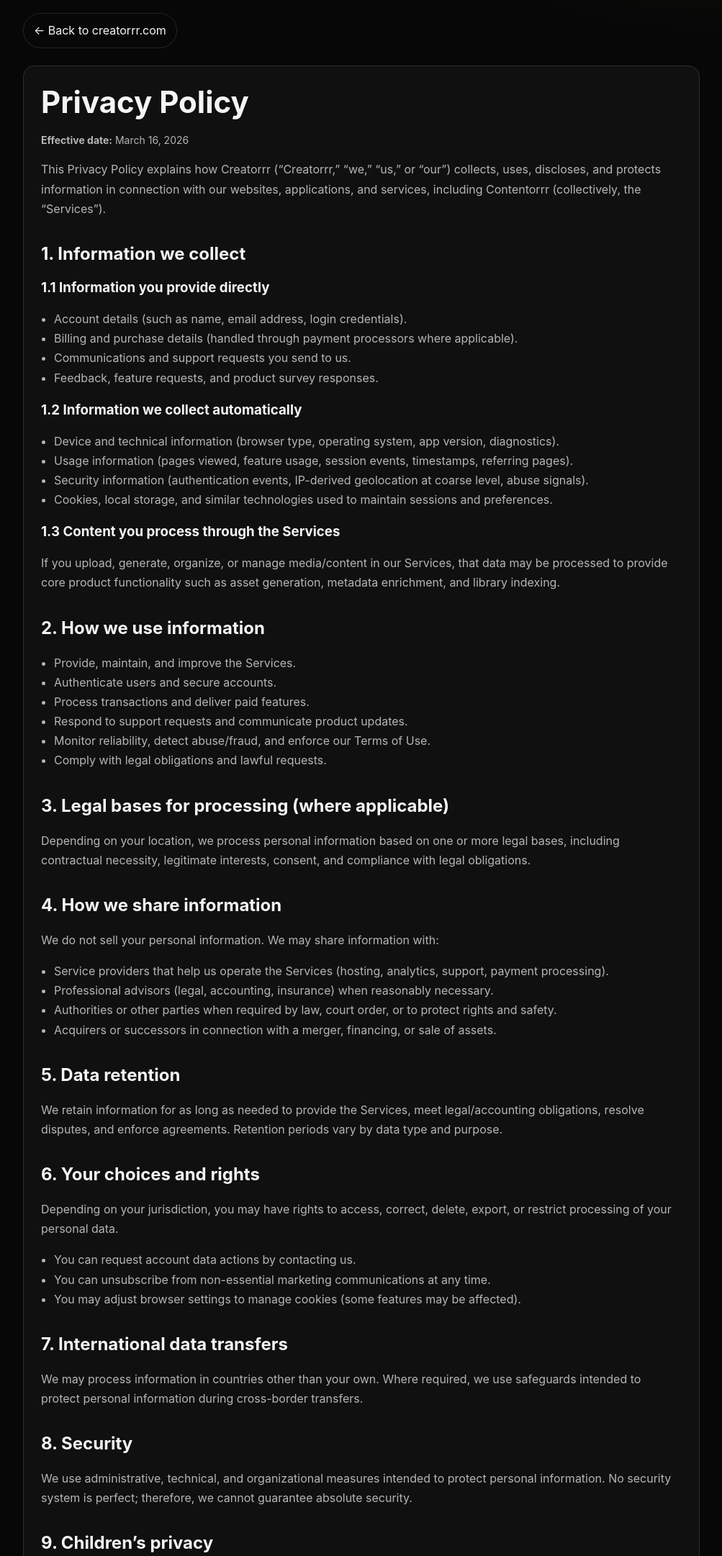
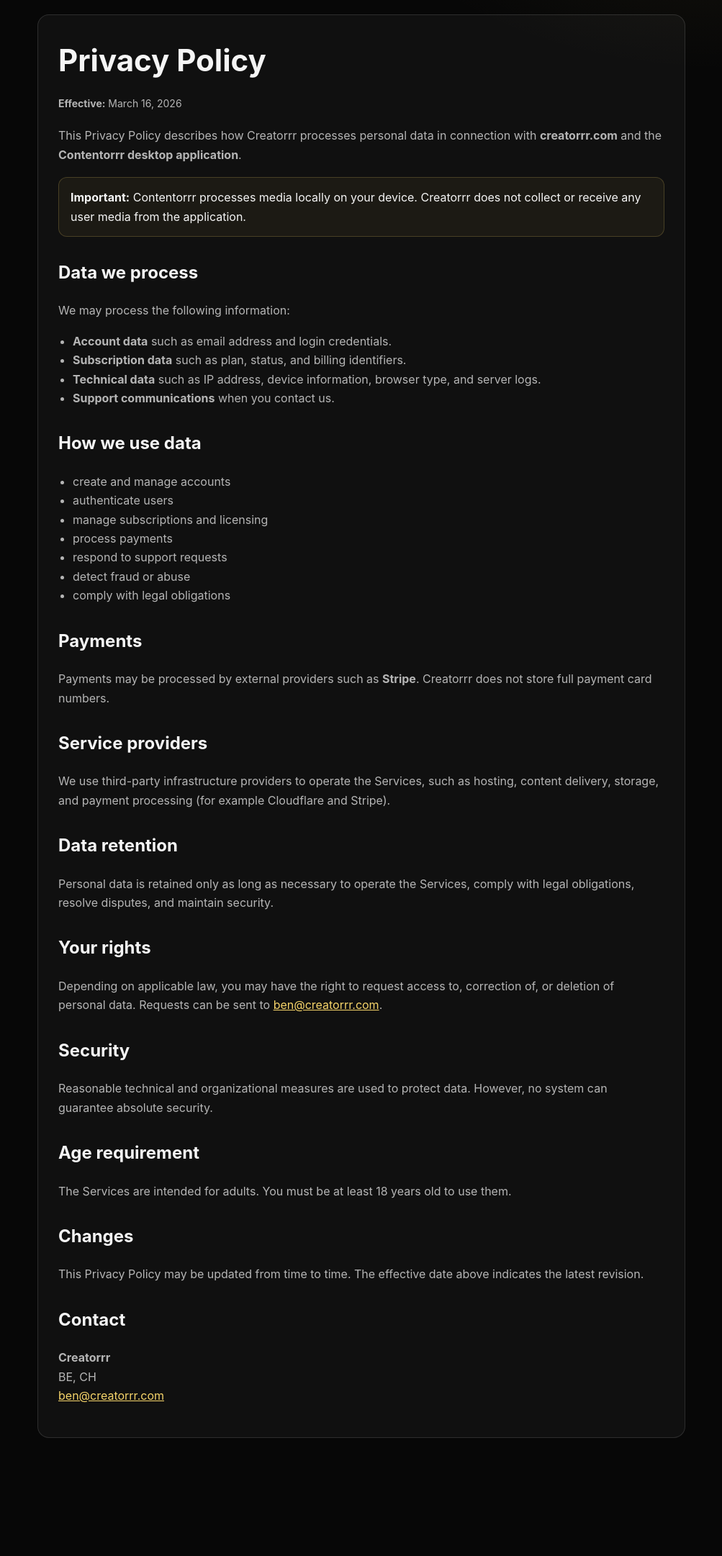
Before and after one commit to missblackreey-max/creatorrr.com, a plain HTML site: page public/privacy.html in a window 1280 px wide. Shown: the part 20-2182 px from the top of the page at 72% size, without its empty margins (138-1141 px from the left). After the commit the page ends 2088 px from the top, so only its background shows below. Drawn offline with Linux system fonts and the light colour scheme.

Commit message:
terms etc. update.

```diff
--- a/public/privacy.html
+++ b/public/privacy.html
@@ -1,180 +1,165 @@
 <!DOCTYPE html>
 <html lang="en">
 <head>
-  <meta charset="UTF-8" />
-  <meta name="viewport" content="width=device-width, initial-scale=1.0" />
+<meta charset="UTF-8">
+<meta name="viewport" content="width=device-width, initial-scale=1.0">
 <title>Privacy Policy | Creatorrr</title>
-  <meta name="description" content="Creatorrr Privacy Policy: how we collect, use, store, and protect your information when using Contentorrr and creatorrr.com." />
+<meta name="description" content="Privacy Policy for creatorrr.com and the Contentorrr desktop application.">
+
 <style>
-    :root {
-      --bg: #070707;
-      --card: rgba(255, 255, 255, 0.04);
-      --line: rgba(255, 255, 255, 0.12);
-      --text: #f5f5f5;
-      --muted: rgba(245, 245, 245, 0.72);
-      --gold: #f7d56a;
-      --max: 940px;
-      --radius: 16px;
+:root{
+--bg:#070707;
+--card:rgba(255,255,255,0.04);
+--line:rgba(255,255,255,0.12);
+--text:#f5f5f5;
+--muted:rgba(245,245,245,0.72);
+--gold:#f7d56a;
+--max:900px;
+--radius:16px;
 }
 
-    * { box-sizing: border-box; }
+*{box-sizing:border-box}
 
-    body {
-      margin: 0;
-      background: radial-gradient(1000px 600px at 90% -10%, rgba(247, 213, 106, 0.08), transparent 55%), var(--bg);
-      color: var(--text);
-      font-family: Inter, system-ui, -apple-system, Segoe UI, sans-serif;
-      line-height: 1.7;
+body{
+margin:0;
+background:radial-gradient(1000px 600px at 90% -10%,rgba(247,213,106,0.08),transparent 55%),var(--bg);
+color:var(--text);
+font-family:Inter,system-ui,-apple-system,Segoe UI,sans-serif;
+line-height:1.65;
 }
 
-    a { color: var(--gold); }
+a{color:var(--gold)}
 
-    .container {
-      width: min(calc(100% - 32px), var(--max));
-      margin: 0 auto;
-      padding: 38px 0 64px;
+.container{
+width:min(calc(100% - 32px),var(--max));
+margin:0 auto;
+padding:40px 0 70px;
 }
 
-    .top {
-      display: flex;
-      justify-content: space-between;
-      gap: 18px;
-      align-items: center;
-      flex-wrap: wrap;
-      margin-bottom: 24px;
+.card{
+background:var(--card);
+border:1px solid var(--line);
+border-radius:var(--radius);
+padding:28px;
 }
 
-    .back {
-      display: inline-flex;
-      padding: 10px 14px;
-      border-radius: 999px;
-      border: 1px solid var(--line);
-      color: var(--text);
-      text-decoration: none;
+h1{margin:0 0 10px;font-size:clamp(30px,5vw,42px)}
+h2{margin-top:30px}
+p,li{color:var(--muted)}
+ul{padding-left:20px}
+
+.meta{font-size:14px;margin-bottom:20px;color:var(--muted)}
+
+.note{
+margin:18px 0;
+padding:14px 16px;
+border-radius:12px;
+border:1px solid rgba(247,213,106,0.2);
+background:rgba(247,213,106,0.05);
 }
-
-    .card {
-      background: var(--card);
-      border: 1px solid var(--line);
-      border-radius: var(--radius);
-      padding: 24px;
-    }
-
-    h1, h2, h3 { line-height: 1.25; }
-    h1 { font-size: clamp(28px, 5vw, 42px); margin: 0 0 8px; }
-    h2 { margin-top: 34px; }
-    p, li { color: var(--muted); }
-    ul { padding-left: 18px; }
-    .meta { color: var(--muted); font-size: 14px; margin-bottom: 0; }
 </style>
 </head>
+
 <body>
 <main class="container">
-    <div class="top">
-      <a class="back" href="./index.html">← Back to creatorrr.com</a>
+
+<article class="card">
+
+<h1>Privacy Policy</h1>
+<p class="meta"><strong>Effective:</strong> March 16, 2026</p>
+
+<p>
+This Privacy Policy describes how Creatorrr processes personal data in connection with
+<strong>creatorrr.com</strong> and the <strong>Contentorrr desktop application</strong>.
+</p>
+
+<div class="note">
+<strong>Important:</strong> Contentorrr processes media locally on your device.
+Creatorrr does not collect or receive any user media from the application.
 </div>
 
-    <article class="card">
-      <h1>Privacy Policy</h1>
-      <p class="meta"><strong>Effective date:</strong> March 16, 2026</p>
+<h2>Data we process</h2>
+
+<p>We may process the following information:</p>
+
+<ul>
+<li><strong>Account data</strong> such as email address and login credentials.</li>
+<li><strong>Subscription data</strong> such as plan, status, and billing identifiers.</li>
+<li><strong>Technical data</strong> such as IP address, device information, browser type, and server logs.</li>
+<li><strong>Support communications</strong> when you contact us.</li>
+</ul>
+
+<h2>How we use data</h2>
+
+<ul>
+<li>create and manage accounts</li>
+<li>authenticate users</li>
+<li>manage subscriptions and licensing</li>
+<li>process payments</li>
+<li>respond to support requests</li>
+<li>detect fraud or abuse</li>
+<li>comply with legal obligations</li>
+</ul>
+
+<h2>Payments</h2>
+
 <p>
-        This Privacy Policy explains how Creatorrr (&ldquo;Creatorrr,&rdquo; &ldquo;we,&rdquo; &ldquo;us,&rdquo; or &ldquo;our&rdquo;) collects,
-        uses, discloses, and protects information in connection with our websites, applications,
-        and services, including Contentorrr (collectively, the &ldquo;Services&rdquo;).
+Payments may be processed by external providers such as <strong>Stripe</strong>.
+Creatorrr does not store full payment card numbers.
 </p>
 
-      <h2>1. Information we collect</h2>
-      <h3>1.1 Information you provide directly</h3>
-      <ul>
-        <li>Account details (such as name, email address, login credentials).</li>
-        <li>Billing and purchase details (handled through payment processors where applicable).</li>
-        <li>Communications and support requests you send to us.</li>
-        <li>Feedback, feature requests, and product survey responses.</li>
-      </ul>
+<h2>Service providers</h2>
 
-      <h3>1.2 Information we collect automatically</h3>
-      <ul>
-        <li>Device and technical information (browser type, operating system, app version, diagnostics).</li>
-        <li>Usage information (pages viewed, feature usage, session events, timestamps, referring pages).</li>
-        <li>Security information (authentication events, IP-derived geolocation at coarse level, abuse signals).</li>
-        <li>Cookies, local storage, and similar technologies used to maintain sessions and preferences.</li>
-      </ul>
-
-      <h3>1.3 Content you process through the Services</h3>
 <p>
-        If you upload, generate, organize, or manage media/content in our Services, that data may be processed
-        to provide core product functionality such as asset generation, metadata enrichment, and library indexing.
+We use third-party infrastructure providers to operate the Services, such as hosting,
+content delivery, storage, and payment processing (for example Cloudflare and Stripe).
 </p>
 
-      <h2>2. How we use information</h2>
-      <ul>
-        <li>Provide, maintain, and improve the Services.</li>
-        <li>Authenticate users and secure accounts.</li>
-        <li>Process transactions and deliver paid features.</li>
-        <li>Respond to support requests and communicate product updates.</li>
-        <li>Monitor reliability, detect abuse/fraud, and enforce our Terms of Use.</li>
-        <li>Comply with legal obligations and lawful requests.</li>
-      </ul>
+<h2>Data retention</h2>
 
-      <h2>3. Legal bases for processing (where applicable)</h2>
 <p>
-        Depending on your location, we process personal information based on one or more legal bases,
-        including contractual necessity, legitimate interests, consent, and compliance with legal obligations.
+Personal data is retained only as long as necessary to operate the Services,
+comply with legal obligations, resolve disputes, and maintain security.
 </p>
 
-      <h2>4. How we share information</h2>
-      <p>We do not sell your personal information. We may share information with:</p>
-      <ul>
-        <li>Service providers that help us operate the Services (hosting, analytics, support, payment processing).</li>
-        <li>Professional advisors (legal, accounting, insurance) when reasonably necessary.</li>
-        <li>Authorities or other parties when required by law, court order, or to protect rights and safety.</li>
-        <li>Acquirers or successors in connection with a merger, financing, or sale of assets.</li>
-      </ul>
+<h2>Your rights</h2>
 
-      <h2>5. Data retention</h2>
 <p>
-        We retain information for as long as needed to provide the Services, meet legal/accounting obligations,
-        resolve disputes, and enforce agreements. Retention periods vary by data type and purpose.
+Depending on applicable law, you may have the right to request access to,
+correction of, or deletion of personal data. Requests can be sent to
+<a href="mailto:ben@creatorrr.com">ben@creatorrr.com</a>.
 </p>
 
-      <h2>6. Your choices and rights</h2>
-      <p>Depending on your jurisdiction, you may have rights to access, correct, delete, export, or restrict processing of your personal data.</p>
-      <ul>
-        <li>You can request account data actions by contacting us.</li>
-        <li>You can unsubscribe from non-essential marketing communications at any time.</li>
-        <li>You may adjust browser settings to manage cookies (some features may be affected).</li>
-      </ul>
+<h2>Security</h2>
 
-      <h2>7. International data transfers</h2>
 <p>
-        We may process information in countries other than your own. Where required, we use safeguards intended
-        to protect personal information during cross-border transfers.
+Reasonable technical and organizational measures are used to protect data.
+However, no system can guarantee absolute security.
 </p>
 
-      <h2>8. Security</h2>
+<h2>Age requirement</h2>
+
 <p>
-        We use administrative, technical, and organizational measures intended to protect personal information.
-        No security system is perfect; therefore, we cannot guarantee absolute security.
+The Services are intended for adults. You must be at least 18 years old to use them.
 </p>
 
-      <h2>9. Children&rsquo;s privacy</h2>
+<h2>Changes</h2>
+
 <p>
-        The Services are not directed to children under 13 (or older age thresholds where required by local law),
-        and we do not knowingly collect personal information from children.
+This Privacy Policy may be updated from time to time.
+The effective date above indicates the latest revision.
 </p>
 
-      <h2>10. Changes to this Privacy Policy</h2>
+<h2>Contact</h2>
+
 <p>
-        We may update this Privacy Policy from time to time. If material changes are made, we will update the
-        effective date and provide additional notice where required.
+<strong>Creatorrr</strong><br>
+BE, CH<br>
+<a href="mailto:ben@creatorrr.com">ben@creatorrr.com</a>
 </p>
 
-      <h2>11. Contact us</h2>
-      <p>
-        For privacy questions or data requests, contact us at
-        <a href="mailto:ben@creatorrr.com">ben@creatorrr.com</a>.
-      </p>
 </article>
+
 </main>
 </body>
 </html>
```
Also changed, not shown: public/refunds.html (+105 -56 lines), public/terms.html (+145 -76 lines). Lines whose indentation alone changed are shown as unchanged.
